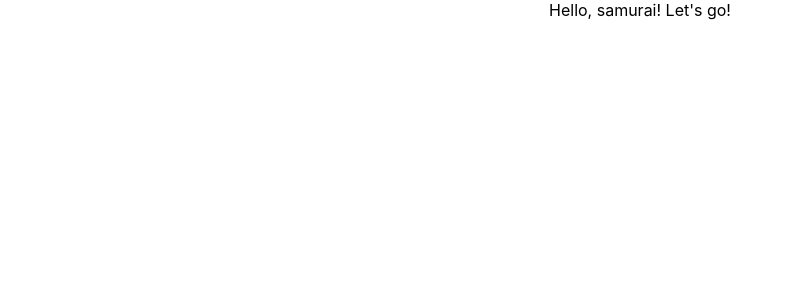
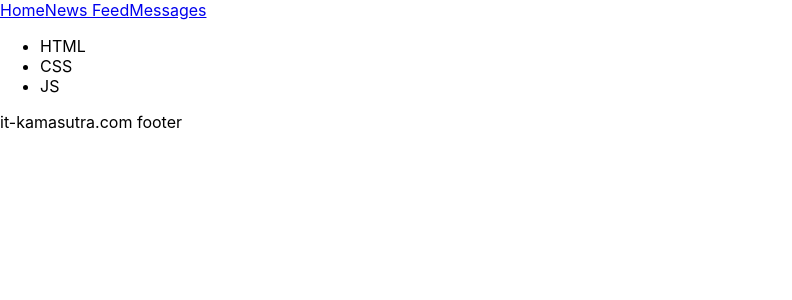
Before and after one commit to Ayanqq/samurai-way, a React (Create React App) app: page / in a window 1280 px wide. Shown: the top 300 px of the page, without its empty margins (0-792 px from the left). Built offline with nearby package versions, Linux system fonts and the light colour scheme.

Commit message:
added components

```diff
--- a/src/App.tsx
+++ b/src/App.tsx
@@ -1,12 +1,18 @@
 import React from 'react';
 import './App.css';
+import {Header} from "./Components/header/Header";
+import {Footer} from "./Components/footer/Footer";
+import {Technologies} from "./Components/Technologies/Technologies";
+
 
 function App() {
-  return (
-    <div className="App">
-     Hello, samurai! Let's go!
-    </div>
-  );
+    return (
+        <div>
+            <Header/>
+            <Technologies/>
+            <Footer/>
+        </div>
+    )
 }
 
 export default App;
--- /dev/null
+++ b/src/Components/Technologies/Technologies.tsx
@@ -0,0 +1,13 @@
+import React from 'react';
+
+export const Technologies = () => {
+    return (
+        <div>
+            <ul>
+                <li>HTML</li>
+                <li>CSS</li>
+                <li>JS</li>
+            </ul>
+        </div>
+    );
+};
--- /dev/null
+++ b/src/Components/footer/Footer.tsx
@@ -0,0 +1,9 @@
+import React from 'react';
+
+export const Footer = () => {
+    return (
+        <div>
+            it-kamasutra.com footer
+        </div>
+    );
+};
--- /dev/null
+++ b/src/Components/header/Header.tsx
@@ -0,0 +1,11 @@
+import React from 'react';
+
+export const Header = () => {
+    return (
+        <div>
+            <a href="#">Home</a>
+            <a href="#">News Feed</a>
+            <a href="#">Messages</a>
+        </div>
+    );
+};
```
Also changed, not shown: 1 other file (tests, documents, lock files or other folders).
